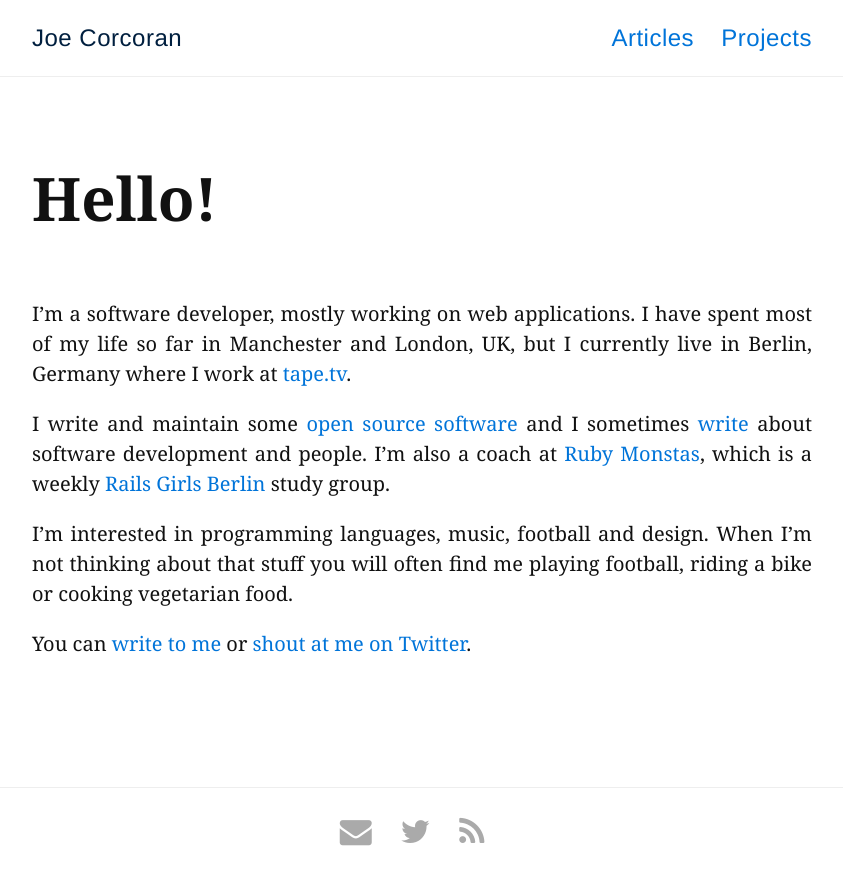
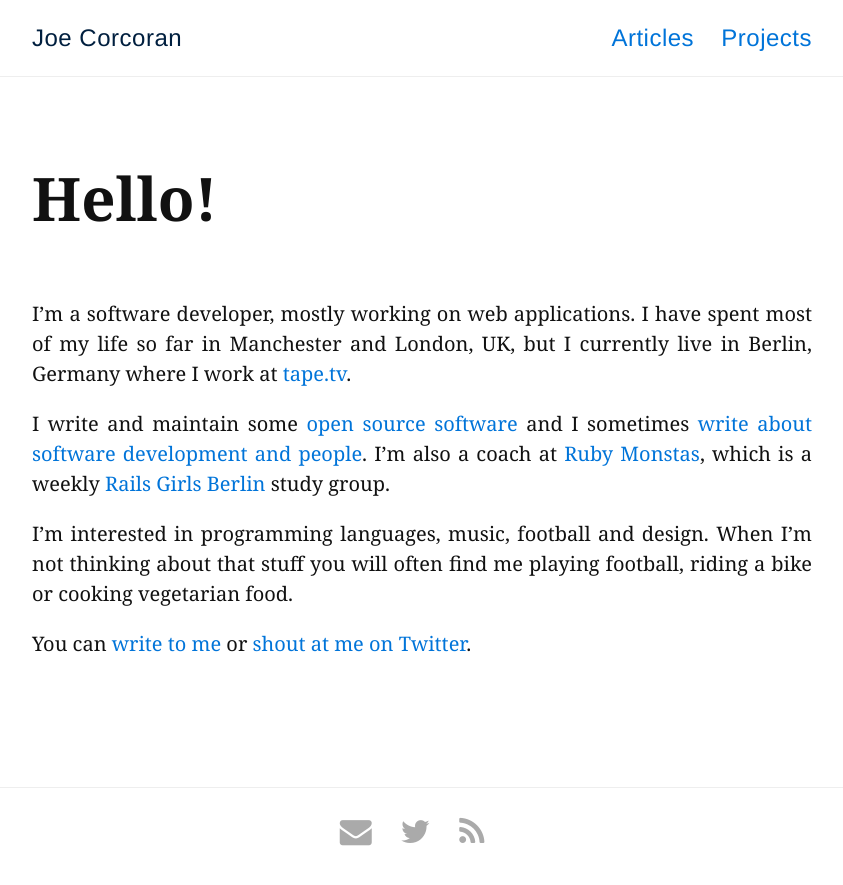
Before and after one commit to joecorcoran/corcoran.online, a Jekyll site: the page built from index.markdown, in a window 1280 px wide. Shown: the top 885 px of the page, without its empty margins (218-1061 px from the left). Built offline with Jekyll 4.4.1, drawn with Linux system fonts in a browser that asks for light colours; Markdown is read by kramdown in place of the engine named in the settings.

Commit message:
Link text

```diff
--- a/index.markdown
+++ b/index.markdown
@@ -7,7 +7,7 @@ section: about
 
 I'm a software developer, mostly working on web applications. I have spent most of my life so far in Manchester and London, UK, but I currently live in Berlin, Germany where I work at [tape.tv](http://tape.tv).
 
-I write and maintain some [open source software](/projects) and I sometimes [write](/articles) about software development and people. I'm also a coach at [Ruby Monstas](http://rubymonstas.org/), which is a weekly [Rails Girls Berlin](http://railsgirlsberlin.de/) study group.
+I write and maintain some [open source software](/projects) and I sometimes [write about software development and people](/articles). I'm also a coach at [Ruby Monstas](http://rubymonstas.org/), which is a weekly [Rails Girls Berlin](http://railsgirlsberlin.de/) study group.
 
 I'm interested in programming languages, music, football and design. When I'm not thinking about that stuff you will often find me playing football, riding a bike or cooking vegetarian food.
 
```
Also changed, not shown: 1 other file.
